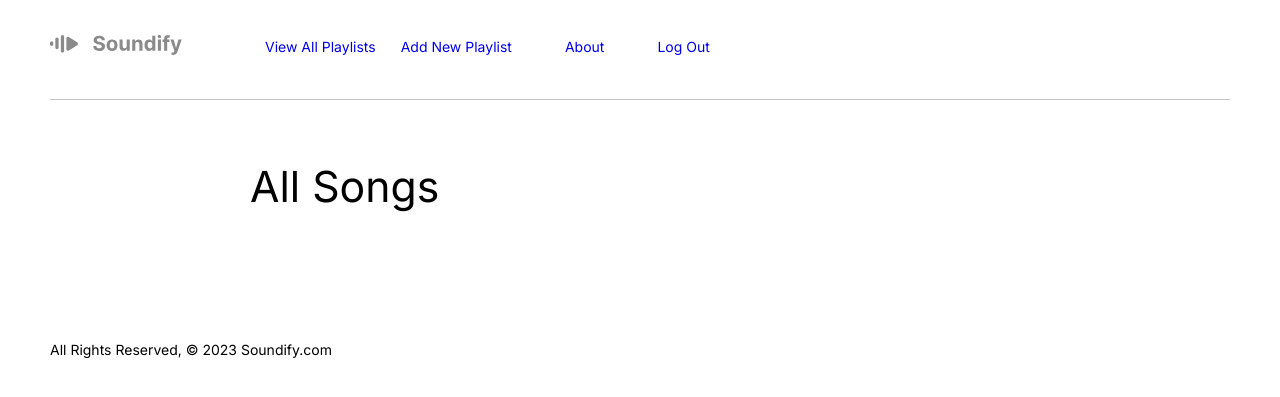
After one commit to seanh101/Soundify, a Django app: page /songs/ in a window 1280 px wide. The commit adds this page. Shown: the top 397 px of the page. Run offline with Django 4.2, Linux system fonts and the light colour scheme; the visitor is signed in with stand-in values (Sample User, id 1); data that the repository does not hold is empty.

Commit message:
Adds class based views for songs. Adds song index and detail templates. Fixes link formatting on index and details templates.
Co-authored-by: Sean Harrington <seanharrington4189@gmail.com>
Co-authored-by: Ian Abbene <ianabbene@gmail.com>
Co-authored-by: Marley Sellem <mzsellem@hotmail.com>
Co-authored-by: Chase Hilsinger <chasehilsinger@gmail.com>

```diff
--- a/main_app/models.py
+++ b/main_app/models.py
@@ -9,7 +9,7 @@ class Song(models.Model):
     genre = models.CharField(max_length=50)
     release_date = models.DateField('Release Date')
     album = models.CharField(max_length=100)
-    duration = models.IntegerField()
+    duration = models.IntegerField('Duration (ms)')
 
     def __str__(self):
         return self.name
--- /dev/null
+++ b/main_app/templates/songs/index.html
@@ -0,0 +1,12 @@
+{% extends 'base.html' %}
+{% block content %}
+
+<h1>All Songs</h1>
+
+{% for song in songs %}
+    <a href="{% url 'songs_detail' song.id %}">
+        <p>Song Title: {{ song.name }}</p>
+    </a>
+    {% endfor %}
+
+{% endblock %}
--- a/main_app/urls.py
+++ b/main_app/urls.py
@@ -8,7 +8,8 @@ urlpatterns = [
     path('playlists/<int:playlist_id>/', views.playlists_detail, name='playlists_detail'),
     path('playlists/create/', views.PlaylistCreate.as_view(), name='playlist_create'),
     path('playlists/<int:pk>/update', views.PlaylistUpdate.as_view(), name='playlists_update'),
-
+    path('songs/', views.songs_index, name='songs_index'),
+    path('songs/<int:song_id>/', views.songs_detail, name='songs_detail'),
 
     path('accounts/signup/', views.signup, name='signup'),
 
--- a/main_app/views.py
+++ b/main_app/views.py
@@ -21,12 +21,26 @@ def playlists_index(request):
         'playlists': playlists
     })
 
+@login_required
 def playlists_detail(request, playlist_id):
     playlist = Playlist.objects.get(id=playlist_id)
     return render(request, 'playlists/detail.html', {
         'playlist': playlist
     })
 
+@login_required
+def songs_index(request):
+    songs = Song.objects.all()
+    return render(request, 'songs/index.html', {
+        'songs': songs
+    })
+
+@login_required
+def songs_detail(request, song_id):
+    song = Song.objects.get(id=song_id)
+    return render(request, 'songs/detail.html', {
+        'song': song
+    })
 
 def signup(request):
     error_message = ''
@@ -42,7 +56,7 @@ def signup(request):
     context = {'form': form, 'error_message': error_message}
     return render(request, 'registration/signup.html', context)
 
-class PlaylistCreate(CreateView):
+class PlaylistCreate(LoginRequiredMixin, CreateView):
     model = Playlist
     fields = ['name', 'description', 'is_public']
 
@@ -50,16 +64,29 @@ class PlaylistCreate(CreateView):
         form.instance.user = self.request.user
         return super().form_valid(form)
 
-class PlaylistUpdate(UpdateView):
+class PlaylistUpdate(LoginRequiredMixin, UpdateView):
     model = Playlist
     fields = ['name', 'description', 'is_public']
 
-class PlaylistDelete(DeleteView):
+class PlaylistDelete(LoginRequiredMixin, DeleteView):
      model = Playlist
      success_url = '/playlists'
 
-def create_song(request, playlist_id):
-    pass
+class SongCreate(LoginRequiredMixin, CreateView):
+    model = Song
+    fields = '__all__'
+
+    def form_valid(self, form):
+        form.instance.user = self.request.user
+        return super().form_valid(form)
+
+class SongUpdate(LoginRequiredMixin, UpdateView):
+    model = Song
+    fields = '__all__'
+
+class SongDelete(LoginRequiredMixin, DeleteView):
+    model = Song
+    success_url = '/songs'
 
 def assoc_song(reqeust, playlist_id, song_id):
     pass
```
Also changed, not shown: main_app/templates/playlists/index.html (+7 -8 lines), main_app/templates/songs/detail.html (added, +13 -0 lines).
